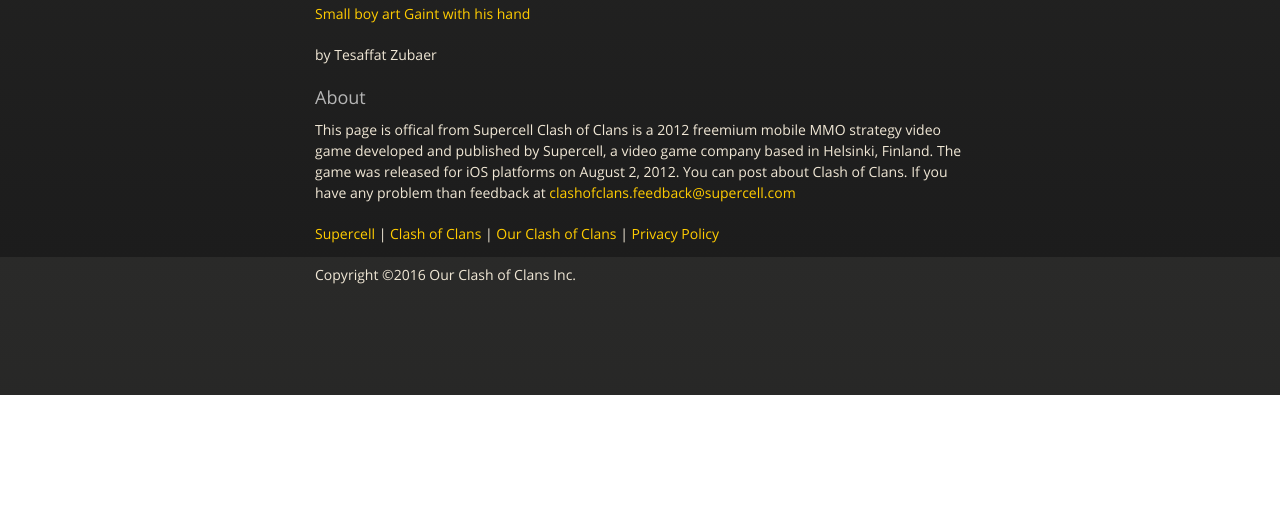
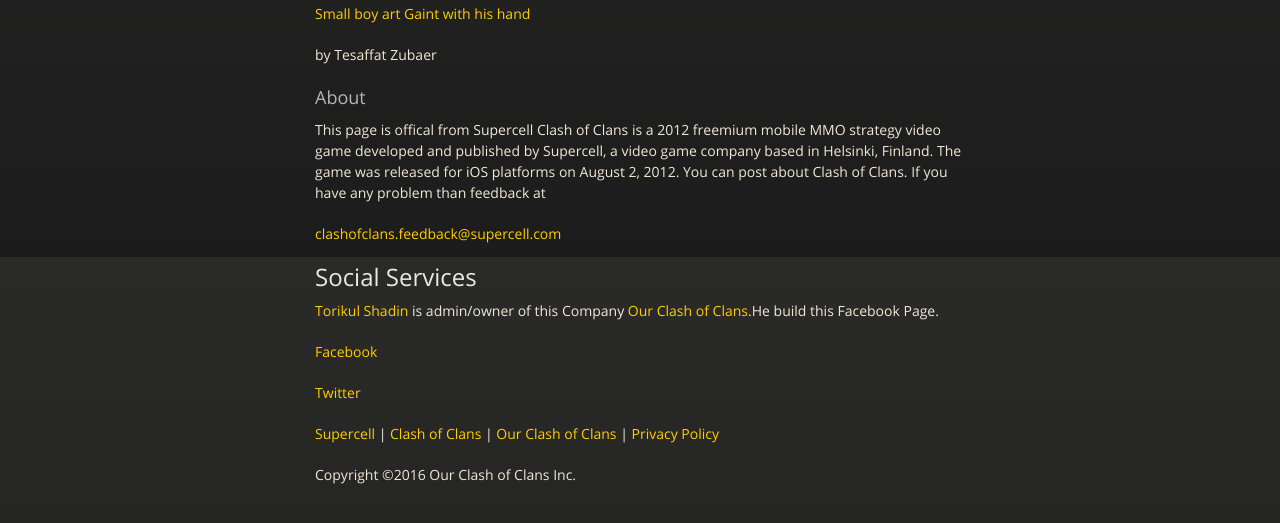
Before and after one commit to clasherboyshadin/ococ, a plain HTML site: page index.html in a window 1280 px wide. Shown: the part 3743-4266 px from the top of the page. Before the commit the page ends 4138 px from the top, so only its background shows below. Drawn offline with nearby package versions, Linux system fonts and the light colour scheme.

Commit message:
Create gh-pages branch via GitHub

```diff
--- a/index.html
+++ b/index.html
@@ -105,10 +105,20 @@
 <h3>
 <a id="about" class="anchor" href="#about" aria-hidden="true"><span aria-hidden="true" class="octicon octicon-link"></span></a>About</h3>
 
-<p>This page is offical from Supercell Clash of Clans is a 2012 freemium mobile MMO strategy video game developed and published by Supercell, a video game company based in Helsinki, Finland. The game was released for iOS platforms on August 2, 2012. You can post about Clash of Clans. If you have any problem than feedback at
- <a href="mailto:clashofclans.feedback@supercell.com">clashofclans.feedback@supercell.com</a></p>
+<p>This page is offical from Supercell Clash of Clans is a 2012 freemium mobile MMO strategy video game developed and published by Supercell, a video game company based in Helsinki, Finland. The game was released for iOS platforms on August 2, 2012. You can post about Clash of Clans. If you have any problem than feedback at</p>
 
-<p><a href="https://supercell.com/">Supercell</a> | <a href="https://clashofclans.com/">Clash of Clans</a> | <a href="https://mobile.facebook.com/Our-Clash-of-Clans-573627812785797/?refid=17">Our Clash of Clans</a> | <a href="http://supercell.com/en/privacy-policy/">Privacy Policy</a></p>
+<p><a href="mailto:clashofclans.feedback@supercell.com">clashofclans.feedback@supercell.com</a></p>
+
+<h2>
+<a id="social-services" class="anchor" href="#social-services" aria-hidden="true"><span aria-hidden="true" class="octicon octicon-link"></span></a>Social Services</h2>
+
+<p><a href="http://twitter.com/torikulshadin">Torikul Shadin</a> is admin/owner of this Company <a href="https://tinyurl.com/ococfb">Our Clash of Clans</a>.He build this Facebook Page.</p>
+
+<p><a href="https://tinyurl.com/ococfb">Facebook</a></p>
+
+<p><a href="http://twitter.com/torikulshadin">Twitter</a></p>
+
+<p><a href="https://supercell.com/">Supercell</a> | <a href="https://clashofclans.com/">Clash of Clans</a> | <a href="https://tinyurl.com/ococfb">Our Clash of Clans</a> | <a href="http://supercell.com/en/privacy-policy/">Privacy Policy</a></p>
 
 <p>Copyright ©2016 Our Clash of Clans Inc.</p>
       </section>
```
Also changed, not shown: params.json (+1 -1 lines).
